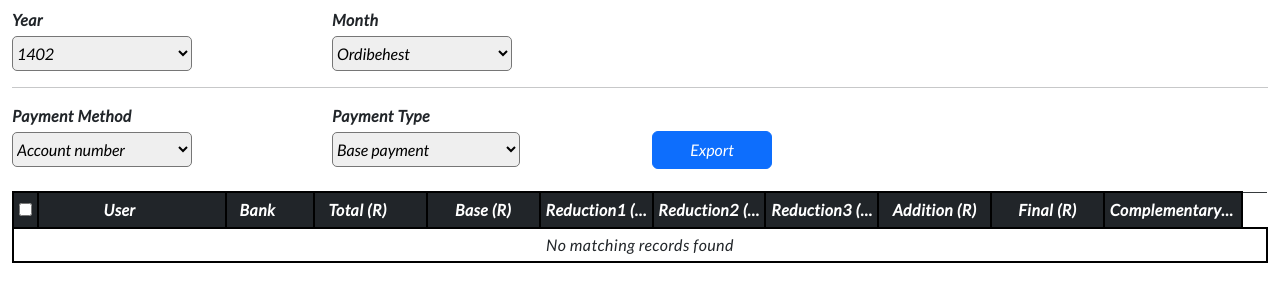
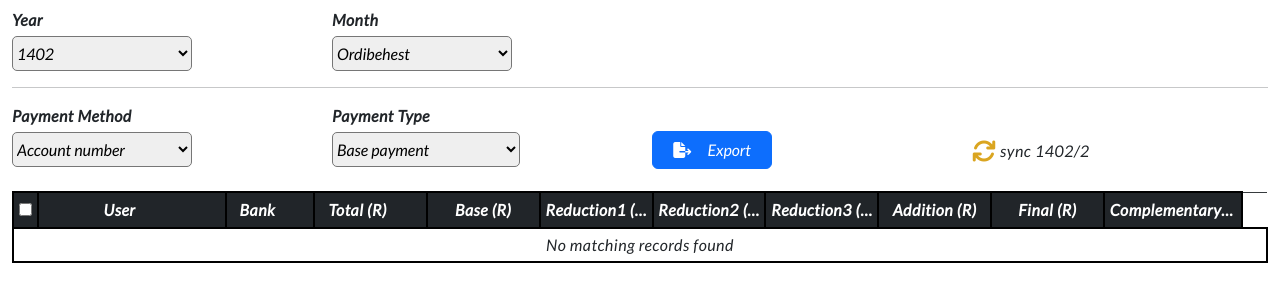
Before and after one commit to ESFA-Group/wisehours, a Django app: page /hours/payment in a window 1280 px wide. Shown: the part 56-358 px from the top of the page. Run offline with Django 4.2, Linux system fonts and the light colour scheme; the visitor is signed in with stand-in values (Sample User, id 1); data comes from the database, SQL or seed files in the repository; data that the repository does not hold is empty; some libraries are stand-ins or nearby versions.

Commit message:
sync sheet in payment page

```diff
--- a/hours/sheets/models.py
+++ b/hours/sheets/models.py
@@ -173,6 +173,17 @@ class Sheet(models.Model):
     def get_complementary_payment(self) -> int:
         final_payment = self.get_final_payment()
         return final_payment - self.base_payment
+
+    def sync_payment_info(self) -> None:
+        '''updates payment info from user'''
+        self.wage = self.user.wage
+        self.get_base_payment = self.user.base_payment
+        self.reduction1 = self.user.reduction1
+        self.reduction2 = self.user.reduction2
+        self.reduction3 = self.user.reduction3
+        self.addition1 = self.user.addition1
+        self.save()
+
 class ProjectFamily(models.Model):
     name = models.CharField('name', max_length=150)
 
--- a/hours/sheets/templates/payment.html
+++ b/hours/sheets/templates/payment.html
@@ -59,8 +59,18 @@
                 </select>
             </div>
         </div>
-        <div class="col col-6 col-md-4 col-lg-3">
-            <button id="export" class="btn btn-primary" style="width: 120px; position: relative; top: 27px;">Export</button>
+        <div class="col col-6 col-md-2 col-lg-3">
+            <button id="export" class="btn btn-primary d-flex align-items-center justify-content-around" style="width: 120px; position: relative; top: 27px;">
+                <i class="fa fa-file-export"></i>
+                <span>Export</span>
+            </button>
+            <i class="fa fa-sync"></i>
+        </div>
+        <div class="col col-6 col-md-2 col-lg-2">
+            <span id="sync-last-sheet" style="width: 120px; position: relative; top: 35px; cursor: pointer;">
+                <i id="sync-spinner" class="fa fa-sync" style="color: goldenrod; font-size: x-large;"></i>
+                <span style="position: relative; top: -3px;">sync <span id="current-sheet-date"></span></span>
+            </span>
         </div>
     </div>
     <br>
@@ -136,6 +146,7 @@
         fillYears(currentYear);
         $("#year").val(currentYear);
         $("#month").val(currentMonth);
+        $("#current-sheet-date").text(`${currentYear}/${currentMonth}`);
 
         $("#payment-table").bootstrapTable();
 
@@ -145,6 +156,39 @@
             const year = $("#year").val();
             const month = $("#month").val();
             fillTable(year, month);
+        });
+
+        $("#sync-last-sheet").click(function(){
+            $("#year").val(currentYear);
+            $("#month").val(currentMonth);
+            $("#sync-spinner").addClass("fa-spin");
+            const url = `{% url "sheets:sync_sheets" year='yearHolder' month='monthHolder' %}`
+            .replace("yearHolder", currentYear)
+            .replace("monthHolder", currentMonth);
+            fetch(url)
+            .then(res => res.json())
+            .then(res => {
+                jSuites.notification({
+                    success: 1,
+                    name: 'Success',
+                    title: "Sync Database",
+                    message: "Database synced successfully",
+                    timeout: 6000,
+                });
+            })
+            .catch(e => {
+                    jSuites.notification({
+                    error: 1,
+                    name: 'Error',
+                    title: "Sync Database",
+                    message: "Database did not synced",
+                    timeout: 6000,
+                });
+            })
+            .finally(() => {
+                $("#sync-spinner").removeClass("fa-spin");
+                fillTable(currentYear, currentMonth);
+            });
         });
 
         $("#export").click(function(){
--- a/hours/sheets/urls.py
+++ b/hours/sheets/urls.py
@@ -15,6 +15,7 @@ urlpatterns = [
     path('hours_info', views.HoursInfoView.as_view(), name='hours_info'),
     path('personal_info', views.PersonalInfoView.as_view(), name='personal_info'),
     path('payment', views.PaymentHandleView.as_view(), name='payment'),
+    path('sync_sheets/<str:year>/<str:month>', views.SyncSheetDataView.as_view(), name='sync_sheets'),
     path('reports', views.ReportsView.as_view(), name='reports'),
     path('detailed_report', views.DetailedReportView.as_view(), name='detailed_report'),
     path('main_report', views.MainReportView.as_view(), name='main_report'),
--- a/hours/sheets/views.py
+++ b/hours/sheets/views.py
@@ -126,6 +126,17 @@ class ReportsView(BaseView):
 @method_decorator([staff_member_required], name='dispatch')
 class PaymentHandleView(BaseView):
     template_name = "payment.html"
+
+@method_decorator([staff_member_required], name='dispatch')
+class SyncSheetDataView(View):
+
+    def get(self, request, year: str, month: str):
+        sheets = Sheet.objects.filter(year=year, month=month)
+        for sheet in sheets:
+            sheet.sync_payment_info()
+
+
+        return JsonResponse({"success": True})
 
 @method_decorator([staff_member_required], name='dispatch')
 class DetailedReportView(View):
```
